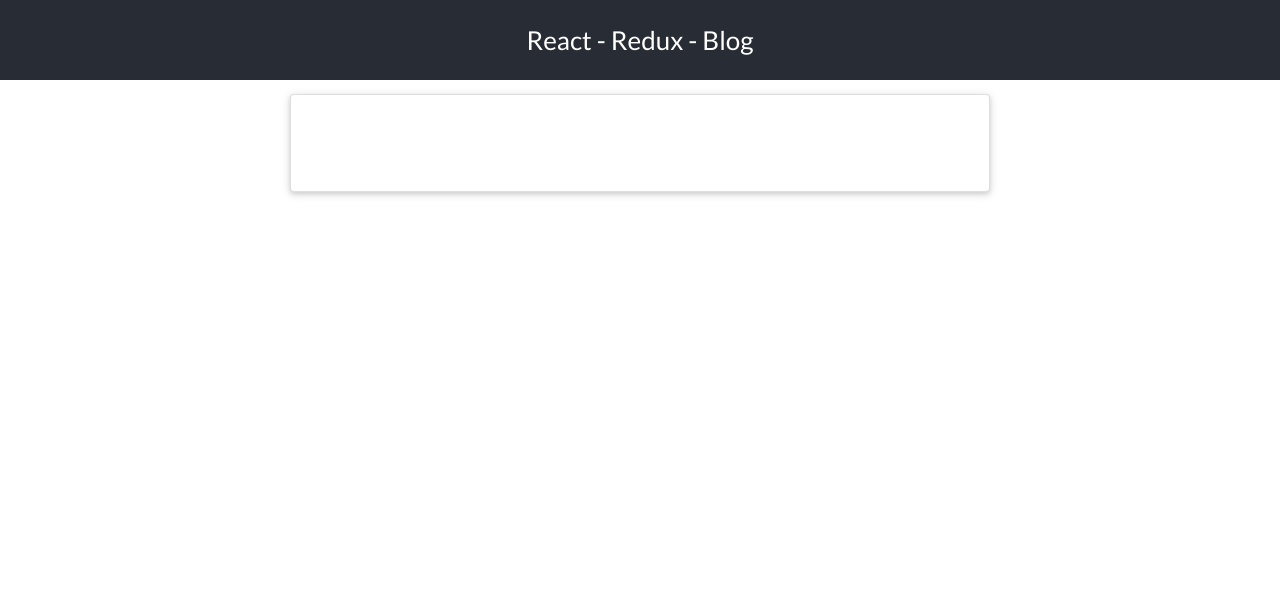
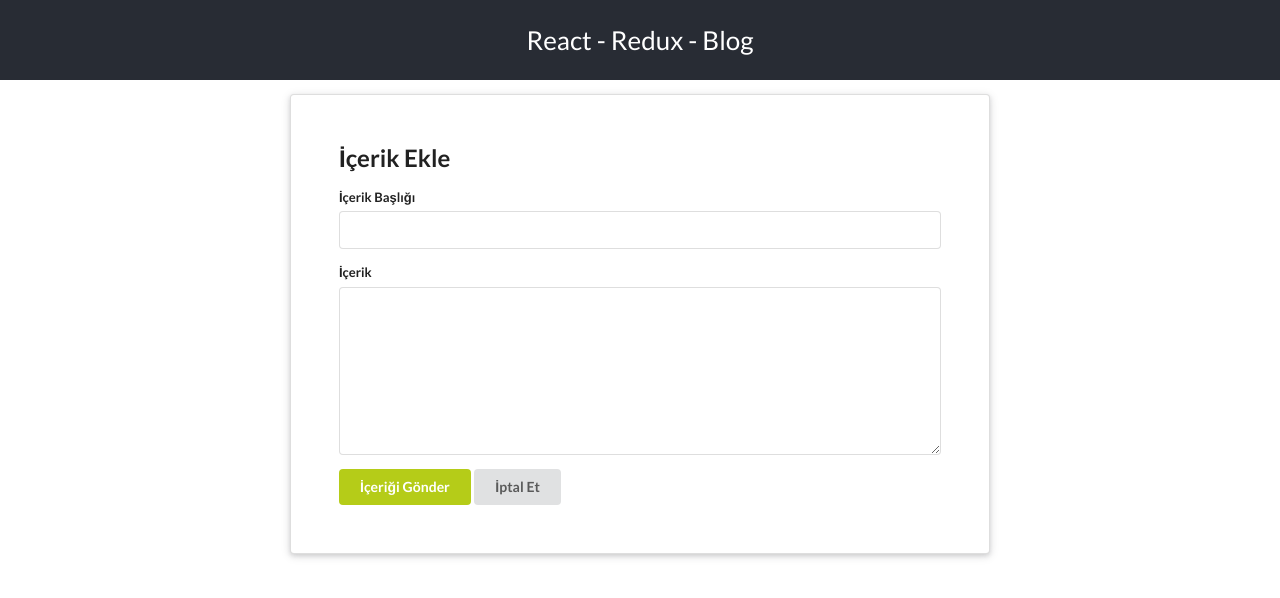
Before and after one commit to bozkan77/react-redux-blog, a React (Create React App) app: page /add-content in a window 1280 px wide. Shown: the top 598 px of the page. Built offline with nearby package versions, Linux system fonts and the light colour scheme.

Commit message:
add new content form

```diff
--- a/src/App.js
+++ b/src/App.js
@@ -5,7 +5,8 @@
 
 // custom components
 import PostList from "./components/PostList";
-import PostDetail from "./components/PostDetail"
+import PostDetail from "./components/PostDetail";
+import AddContent from "./components/AddContent";
 
 
 
@@ -20,7 +21,7 @@
       <section className="ui raised very padded text container segment">
         <Route path="/" exact component={PostList} />
         <Route path="/posts/:id"  component={PostDetail} />
-        {/*<Route path="/add-content"  component={Content} /> */}
+        <Route path="/add-content"  component={AddContent} />
       </section>
     </div>
     </Router>
--- /dev/null
+++ b/src/components/AddComment/index.js
@@ -0,0 +1,36 @@
+import React, { useState } from "react";
+
+
+
+const AddComment = ({handleCommentSubmit, comment, handleOnChange}) => {
+
+  return (
+    <>
+    <h4>Yorumunuz</h4>
+      <form className="ui form" onSubmit={handleCommentSubmit}
+        >
+        <div className="ui small icon input">
+          <input
+            name= "display_name"
+            type="text"
+            placeholder="Adınız..."
+            onChange={handleOnChange}
+            value={comment.display_name}
+          />
+        </div>
+        <div className="field m-t10">
+          <textarea
+            name="body"
+            rows="2"
+            placeholder="Yorumunuz..."
+            onChange={handleOnChange}
+            value={comment.body}
+          ></textarea>
+        </div>
+        <button className="ui olive button">Yorumu Gönder</button>
+      </form>
+      </>
+  )
+}
+
+export default AddComment;
--- /dev/null
+++ b/src/components/AddContent/index.js
@@ -0,0 +1,44 @@
+import React, { useState } from "react";
+//thir party library
+import axios from "axios";
+// custom components
+import ContentForm from "../ContentForm";
+
+const INIT_CONTENT = {
+  title: "",
+  content: "",
+}
+
+const AddContent = (props) => {
+
+  const [newContent, setNewContent] = useState(INIT_CONTENT);
+
+  const onInputChange = (e) => {
+    setNewContent({...newContent, [e.target.name]: e.target.value});
+  }
+
+  const onFormSubmit = (e) => {
+    e.preventDefault();
+    axios.post(`https://react-yazi-yorum.herokuapp.com/posts`, newContent)
+      .then((res)=> {
+        props.history.push('/')
+        setNewContent(INIT_CONTENT)
+      }).catch((err)=> {
+        console.log(err)
+      })
+  }
+
+  return (
+    <>
+      <h2>İçerik Ekle</h2>
+      <ContentForm
+        onInputChange={onInputChange}
+        title={newContent.title}
+        content={newContent.content}
+        onFormSubmit={onFormSubmit}
+      />
+    </>
+  );
+};
+
+export default AddContent;
--- /dev/null
+++ b/src/components/CommentList/index.js
@@ -0,0 +1,22 @@
+import React from "react";
+
+const CommentList = ({commentList}) => {
+
+  let comments = commentList?.map((com, i) => (
+    <div className="item" key={i}>
+      <img className="ui avatar image" src="/images/avatar/small/daniel.jpg" />
+      <div className="content">
+        <a className="header">{com.display_name}</a>
+        <div className="description">{com.body}</div>
+      </div>
+    </div>
+  ));
+
+  return(
+<div className="ui relaxed list">
+        <h3>Yorumlar</h3>
+        {comments}
+      </div>
+  )
+}
+export default CommentList;
--- /dev/null
+++ b/src/components/ContentForm/index.js
@@ -0,0 +1,21 @@
+import React from "react";
+
+const ContentForm = ({title, content, onInputChange, onFormSubmit}) => {
+
+  return (
+    <div className="ui form">
+      <div className="field">
+        <label>İçerik Başlığı</label>
+        <input type="text" name="title" value={title} onChange={onInputChange} />
+      </div>
+      <div className="field">
+        <label>İçerik</label>
+        <textarea name="content" value={content} onChange={onInputChange}></textarea>
+      </div>
+      <button className="ui olive button" onClick={onFormSubmit} >İçeriği Gönder</button>
+      <button className="ui button">İptal Et</button>
+    </div>
+  );
+};
+
+export default ContentForm;
--- a/src/components/PostDetail/index.js
+++ b/src/components/PostDetail/index.js
@@ -2,88 +2,73 @@
 // third party lib
 import axios from "axios";
 import moment from "moment";
+// custom components
+import AddComment from "../AddComment";
+import CommentList from "../CommentList"
+
+const INIT_COMMENT = {
+  display_name: "",
+  body: "",
+};
 
 const PostDetail = (props) => {
   const { id } = props.match.params;
   const [articleDetail, setArticleDetail] = useState({});
   const [commentList, setCommentList] = useState([]);
-  const [comment, setComment] = useState({
-    display_name: "",
-    body: ""
-  })
+  const [comment, setComment] = useState(INIT_COMMENT);
+
+  const handleOnChange = (e) => {
+    setComment({ ...comment, [e.target.name]: e.target.value });
+  };
 
   useEffect(() => {
     axios
-      .get(`https://react-yazi-yorum.herokuapp.com/posts/${id}`)
-      .then((res) => setArticleDetail(res.data))
-      .catch((err) => console.log(err));
-
-    axios
-      .get(`https://react-yazi-yorum.herokuapp.com/posts/${id}/comments`)
-      .then((res) => setCommentList(res.data))
-      .catch((err) => console.log(err));
+      .all([
+        axios.get(`https://react-yazi-yorum.herokuapp.com/posts/${id}`),
+        axios.get(
+          `https://react-yazi-yorum.herokuapp.com/posts/${id}/comments`
+        ),
+      ])
+      .then((resp) => {
+        setArticleDetail(resp[0].data);
+        setCommentList(resp[1].data);
+      })
+      .catch((err) => {
+        console.log(err);
+      });
   }, [id]);
 
-  let comments = commentList?.map((com, i) => (
-    <div className="item" key={i}>
-      <img className="ui avatar image" src="/images/avatar/small/daniel.jpg" />
-      <div className="content">
-        <a className="header">{com.display_name}</a>
-        <div className="description">{com.body}</div>
-      </div>
-    </div>
-  ));
+  const handleCommentSubmit = (e) => {
+    e.preventDefault();
+    axios
+      .post(
+        `https://react-yazi-yorum.herokuapp.com/posts/${id}/comments`,
+        comment
+      )
+      .then((res) => {
+        setCommentList([...commentList, res.data]);
+      })
+      .catch((err) => {
+        console.log(err);
+      });
+    setComment(INIT_COMMENT);
+  };
 
-  const handleCommentSubmit = comm => {
-    axios.post(`https://react-yazi-yorum.herokuapp.com/posts/${id}/comments`, comm)
-      .then((res)=> {
-          setCommentList([...commentList, res.data])
-      })
-      setComment({
-        display_name: "",
-        body: ""
-      })
-  }
 
-  const handleOnChange = e => {
-    setComment({...comment, [e.target.name]: e.target.value})
-  }
 
   return (
     <div className="">
       <h2>{articleDetail.title}</h2>
       <p>{articleDetail.content}</p>
       <p>{moment(articleDetail.created_at).format("Do MMMM YYYY")}</p>
-      <div className="ui relaxed list">
-        <h3>Yorumlar</h3>
-        {comments}
-      </div>
-      <h4>Yorumunuz</h4>
-      <form className="ui form" onSubmit={(e)=> {
-          e.preventDefault()
-          handleCommentSubmit(comment)
-        }}
-        >
-        <div className="ui small icon input">
-          <input
-            name= "display_name"
-            type="text"
-            placeholder="Adınız..."
-            onChange={handleOnChange}
-            value={comment.display_name}
-          />
-        </div>
-        <div className="field m-t10">
-          <textarea
-            name="body"
-            rows="2"
-            placeholder="Yorumunuz..."
-            onChange={handleOnChange}
-            value={comment.body}
-          ></textarea>
-        </div>
-        <button className="ui olive button">Yorumu Gönder</button>
-      </form>
+      <CommentList
+        commentList={commentList}
+      />
+      <AddComment
+        handleCommentSubmit={handleCommentSubmit}
+        handleOnChange={handleOnChange}
+        comment={comment}
+      />
     </div>
   );
 };
```
Also changed, not shown: src/components/AddComment/comment.css (added), src/components/CommentList/commentList.css (added), 1 other file (tests, documents, lock files or other folders).
